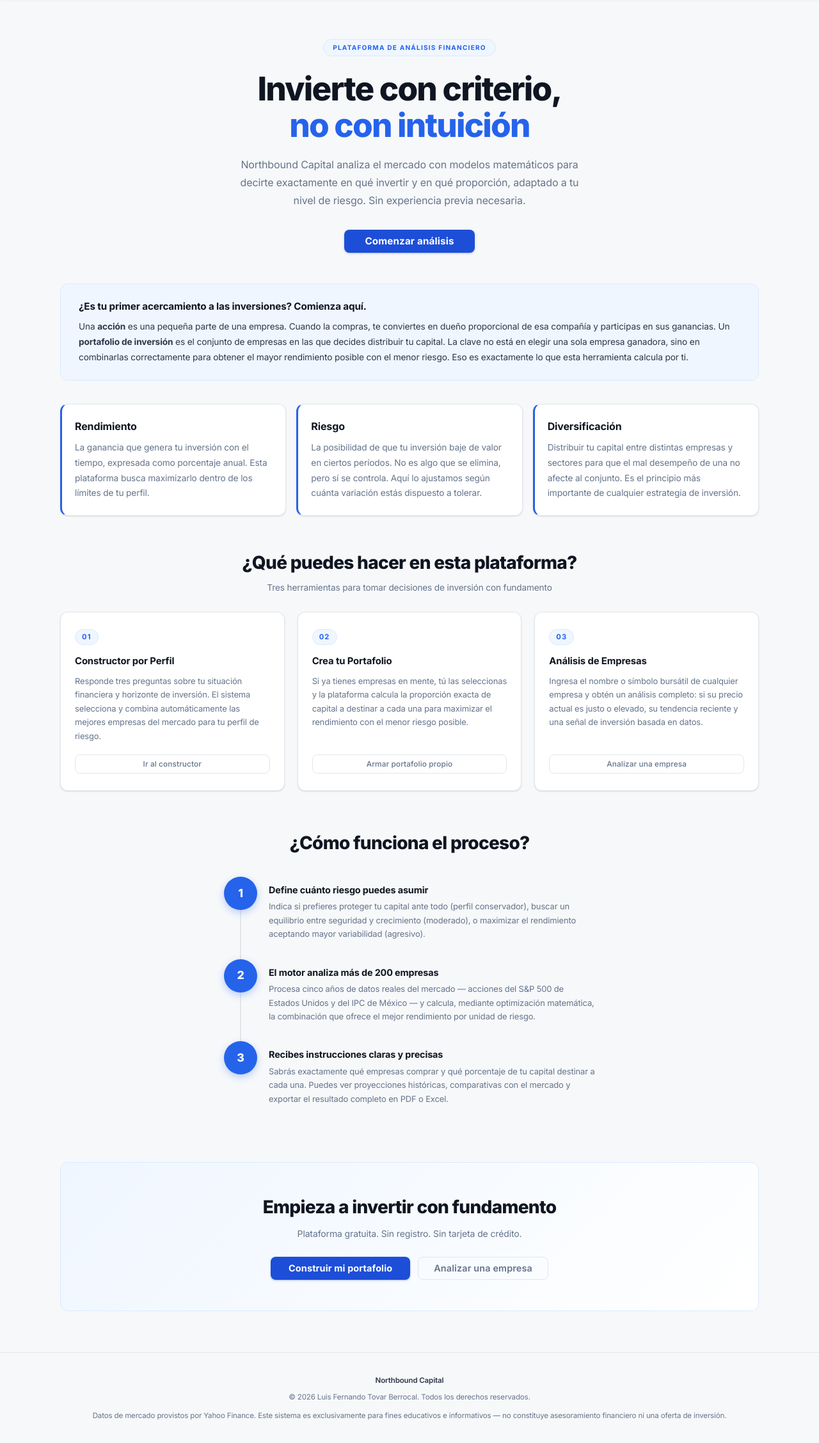
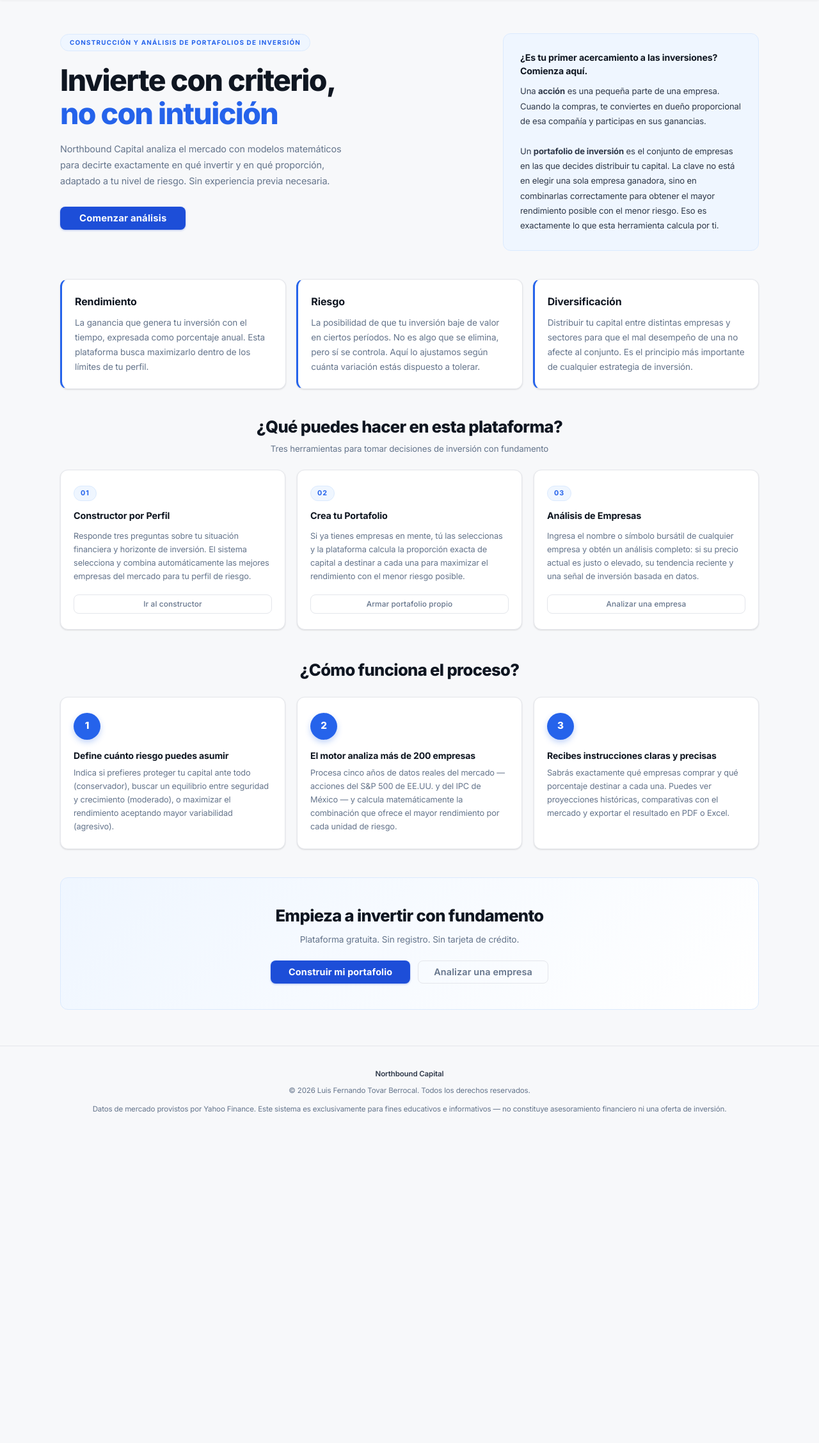
Before and after one commit to fernandotvr1900-ctrl/northbound-capital, a Flask app: page / in a window 1280 px wide. Shown: the part 57-2312 px from the top of the page at 64% size. After the commit the page ends 1797 px from the top, so only its background shows below. Run offline with Flask 3, Linux system fonts and the light colour scheme; some libraries are stand-ins or nearby versions.

Commit message:
Redesign intro page layout and fix page title
- Remove 'Optimización Markowitz' from browser tab title
- Change eyebrow to 'Construcción y análisis de portafolios de inversión'
- Convert hero to 2-column grid: copy+CTA left, concept box right
- Convert 'how it works' steps from vertical timeline to 3 horizontal cards
- Reduce all section margins for denser, more proportional layout

Co-Authored-By: Claude Sonnet 4.6 <noreply@anthropic.com>

```diff
--- a/templates/index.html
+++ b/templates/index.html
@@ -3,7 +3,7 @@
 <head>
 <meta charset="UTF-8" />
 <meta name="viewport" content="width=device-width, initial-scale=1.0" />
-<title>Northbound Capital — Optimización Markowitz</title>
+<title>Northbound Capital</title>
 <link rel="icon" type="image/png" href="/static/northbound-logo.png" />
 <link rel="apple-touch-icon" href="/static/northbound-logo.png" />
 <script src="https://cdn.jsdelivr.net/npm/chart.js@4.4.0/dist/chart.umd.min.js"></script>
@@ -998,55 +998,62 @@ body.dark .ci-row{border-color:rgba(255,255,255,.08)}
 }
 
 /* ─── PÁGINA DE INICIO / INTRODUCCIÓN ─────────────────────── */
-.intro-hero{padding:60px 0 48px;text-align:center;max-width:700px;margin:0 auto}
-.intro-hero .eyebrow{display:inline-flex;align-items:center;gap:8px;font-size:.63rem;font-weight:700;letter-spacing:.12em;text-transform:uppercase;color:var(--blue-600);background:var(--blue-50);border:1px solid var(--blue-100);padding:5px 14px;border-radius:99px;margin-bottom:22px}
-.intro-hero h1{font-size:clamp(2rem,5vw,3.2rem);font-weight:800;letter-spacing:-.035em;line-height:1.12;margin-bottom:18px}
-.intro-hero h1 em{font-style:normal;color:var(--blue-600)}
-.intro-hero .hero-sub{font-size:1rem;color:var(--muted);line-height:1.75;max-width:560px;margin:0 auto 32px}
-
-.intro-concept{background:var(--blue-50);border:1px solid var(--blue-100);border-radius:var(--radius);padding:24px 28px;margin-bottom:36px}
-.intro-concept h2{font-size:.95rem;font-weight:700;margin-bottom:8px;color:var(--text)}
-.intro-concept p{font-size:.855rem;color:var(--dim);line-height:1.75}
-
-.intro-terms{display:grid;grid-template-columns:repeat(3,1fr);gap:16px;margin:0 0 52px}
+/* Hero 2 columnas */
+.intro-hero-grid{display:grid;grid-template-columns:1fr 400px;gap:52px;align-items:start;padding:52px 0 44px}
+.intro-left .eyebrow{display:inline-flex;align-items:center;gap:8px;font-size:.62rem;font-weight:700;letter-spacing:.12em;text-transform:uppercase;color:var(--blue-600);background:var(--blue-50);border:1px solid var(--blue-100);padding:5px 14px;border-radius:99px;margin-bottom:20px}
+.intro-left h1{font-size:clamp(1.9rem,4vw,2.9rem);font-weight:800;letter-spacing:-.035em;line-height:1.12;margin-bottom:16px}
+.intro-left h1 em{font-style:normal;color:var(--blue-600)}
+.intro-left .hero-sub{font-size:.9rem;color:var(--muted);line-height:1.75;margin-bottom:28px;max-width:460px}
+
+/* Concepto (columna derecha del hero) */
+.intro-concept{background:var(--blue-50);border:1px solid var(--blue-100);border-radius:var(--radius);padding:26px 26px;position:sticky;top:80px}
+.intro-concept h2{font-size:.88rem;font-weight:700;margin-bottom:10px;color:var(--text)}
+.intro-concept p{font-size:.82rem;color:var(--dim);line-height:1.78}
+
+/* Cards de conceptos (Rendimiento / Riesgo / Diversificación) */
+.intro-terms{display:grid;grid-template-columns:repeat(3,1fr);gap:16px;margin:0 0 40px}
 .intro-term{background:var(--card);border:1px solid var(--border);border-left:3px solid var(--blue-600);border-radius:var(--radius);padding:22px 20px;text-align:left;box-shadow:var(--shadow-card)}
 .intro-term h4{font-size:1rem;font-weight:700;margin-bottom:10px;color:var(--text)}
-.intro-term p{font-size:.855rem;color:var(--muted);line-height:1.72}
-
-.intro-section-title{text-align:center;margin-bottom:28px}
-.intro-section-title h2{font-size:clamp(1.25rem,3vw,1.75rem);font-weight:800;letter-spacing:-.025em;margin-bottom:8px}
-.intro-section-title p{font-size:.85rem;color:var(--muted)}
-
-.intro-tool-grid{display:grid;grid-template-columns:repeat(3,1fr);gap:20px;margin-bottom:60px}
-.intro-tool-card{background:var(--card);border:1px solid var(--border);border-radius:var(--radius);padding:26px 22px;display:flex;flex-direction:column;gap:10px;box-shadow:var(--shadow-card);transition:box-shadow .2s,border-color .2s,transform .2s}
+.intro-term p{font-size:.845rem;color:var(--muted);line-height:1.7}
+
+/* Herramientas */
+.intro-section-title{text-align:center;margin-bottom:22px}
+.intro-section-title h2{font-size:clamp(1.2rem,2.5vw,1.6rem);font-weight:800;letter-spacing:-.025em;margin-bottom:6px}
+.intro-section-title p{font-size:.83rem;color:var(--muted)}
+.intro-tool-grid{display:grid;grid-template-columns:repeat(3,1fr);gap:18px;margin-bottom:44px}
+.intro-tool-card{background:var(--card);border:1px solid var(--border);border-radius:var(--radius);padding:24px 20px;display:flex;flex-direction:column;gap:10px;box-shadow:var(--shadow-card);transition:box-shadow .2s,border-color .2s,transform .2s}
 .intro-tool-card:hover{box-shadow:var(--shadow-lg);border-color:var(--accent-l);transform:translateY(-3px)}
-.itc-label{font-size:.7rem;font-weight:700;letter-spacing:.1em;color:var(--blue-600);background:var(--blue-50);border:1px solid var(--blue-100);padding:3px 10px;border-radius:99px;width:fit-content;margin-bottom:4px}
-.intro-tool-card h3{font-size:.93rem;font-weight:700;color:var(--text)}
-.intro-tool-card p{font-size:.81rem;color:var(--muted);line-height:1.65;flex:1}
-
-.intro-how{margin-bottom:60px}
-.intro-how h2{font-size:clamp(1.25rem,3vw,1.75rem);font-weight:800;letter-spacing:-.025em;margin-bottom:32px;text-align:center}
-.intro-steps{display:flex;flex-direction:column;gap:0;max-width:580px;margin:0 auto}
-.intro-step{display:grid;grid-template-columns:52px 1fr;gap:18px;padding-bottom:28px;position:relative}
-.intro-step:not(:last-child)::before{content:'';position:absolute;left:25px;top:52px;bottom:0;width:2px;background:var(--border);border-radius:2px}
-.is-num{width:52px;height:52px;border-radius:50%;background:var(--blue-600);color:#fff;font-size:1.1rem;font-weight:800;display:flex;align-items:center;justify-content:center;flex-shrink:0;z-index:1;box-shadow:0 4px 12px rgba(37,99,235,.3)}
-.intro-step-text{padding-top:10px}
-.intro-step-text h4{font-size:.9rem;font-weight:700;margin-bottom:5px;color:var(--text)}
-.intro-step-text p{font-size:.81rem;color:var(--muted);line-height:1.65}
-
-.intro-cta{text-align:center;padding:48px 32px;background:linear-gradient(135deg,var(--blue-50) 0%,var(--card) 100%);border:1px solid var(--blue-100);border-radius:var(--radius);margin-bottom:64px}
-.intro-cta h2{font-size:clamp(1.25rem,3vw,1.75rem);font-weight:800;letter-spacing:-.025em;margin-bottom:10px}
-.intro-cta p{font-size:.875rem;color:var(--muted);margin-bottom:26px}
+.itc-label{font-size:.67rem;font-weight:700;letter-spacing:.1em;color:var(--blue-600);background:var(--blue-50);border:1px solid var(--blue-100);padding:3px 10px;border-radius:99px;width:fit-content;margin-bottom:2px}
+.intro-tool-card h3{font-size:.9rem;font-weight:700;color:var(--text)}
+.intro-tool-card p{font-size:.8rem;color:var(--muted);line-height:1.65;flex:1}
+
+/* Pasos — 3 cards horizontales */
+.intro-how{margin-bottom:44px}
+.intro-how h2{font-size:clamp(1.2rem,2.5vw,1.6rem);font-weight:800;letter-spacing:-.025em;margin-bottom:22px;text-align:center}
+.intro-steps{display:grid;grid-template-columns:repeat(3,1fr);gap:18px}
+.intro-step{background:var(--card);border:1px solid var(--border);border-radius:var(--radius);padding:24px 20px;box-shadow:var(--shadow-card)}
+.is-num{width:42px;height:42px;border-radius:50%;background:var(--blue-600);color:#fff;font-size:.95rem;font-weight:800;display:flex;align-items:center;justify-content:center;margin-bottom:14px;box-shadow:0 4px 10px rgba(37,99,235,.28)}
+.intro-step h4{font-size:.875rem;font-weight:700;margin-bottom:6px;color:var(--text)}
+.intro-step p{font-size:.8rem;color:var(--muted);line-height:1.65}
+
+/* CTA final */
+.intro-cta{text-align:center;padding:40px 32px;background:linear-gradient(135deg,var(--blue-50) 0%,var(--card) 100%);border:1px solid var(--blue-100);border-radius:var(--radius);margin-bottom:56px}
+.intro-cta h2{font-size:clamp(1.2rem,2.5vw,1.6rem);font-weight:800;letter-spacing:-.025em;margin-bottom:8px}
+.intro-cta p{font-size:.855rem;color:var(--muted);margin-bottom:22px}
 .intro-cta-btns{display:flex;gap:12px;justify-content:center;flex-wrap:wrap}
 
+@media(max-width:960px){
+  .intro-hero-grid{grid-template-columns:1fr;gap:24px;padding:36px 0 28px}
+  .intro-concept{position:static}
+}
 @media(max-width:720px){
   .intro-terms{grid-template-columns:1fr 1fr}
   .intro-tool-grid{grid-template-columns:1fr}
-  .intro-hero{padding:40px 0 36px}
+  .intro-steps{grid-template-columns:1fr}
 }
 @media(max-width:480px){
   .intro-terms{grid-template-columns:1fr}
-  .intro-cta{padding:32px 20px}
+  .intro-cta{padding:28px 18px}
 }
 </style>
 </head>
@@ -1077,18 +1084,20 @@ body.dark .ci-row{border-color:rgba(255,255,255,.08)}
 <div class="page active" id="page-intro">
 <div class="wrap">
 
-  <!-- Hero -->
-  <div class="intro-hero">
-    <div class="eyebrow">Plataforma de análisis financiero</div>
+  <!-- Hero 2 columnas -->
+  <div class="intro-hero-grid">
+    <!-- Columna izquierda: copy + CTA -->
+    <div class="intro-left">
+      <div class="eyebrow">Construcción y análisis de portafolios de inversión</div>
       <h1>Invierte con criterio,<br/><em>no con intuición</em></h1>
       <p class="hero-sub">Northbound Capital analiza el mercado con modelos matemáticos para decirte exactamente en qué invertir y en qué proporción, adaptado a tu nivel de riesgo. Sin experiencia previa necesaria.</p>
-    <button onclick="switchPage('builder')" class="btn btn-primary" style="padding:14px 32px;font-size:.95rem;font-weight:700">Comenzar análisis</button>
-  </div>
-
-  <!-- ¿Qué es una acción y un portafolio? -->
+      <button onclick="switchPage('builder')" class="btn btn-primary" style="padding:13px 30px;font-size:.93rem;font-weight:700">Comenzar análisis</button>
+    </div>
+    <!-- Columna derecha: qué es una acción / portafolio -->
     <div class="intro-concept">
       <h2>¿Es tu primer acercamiento a las inversiones? Comienza aquí.</h2>
-    <p>Una <strong>acción</strong> es una pequeña parte de una empresa. Cuando la compras, te conviertes en dueño proporcional de esa compañía y participas en sus ganancias. Un <strong>portafolio de inversión</strong> es el conjunto de empresas en las que decides distribuir tu capital. La clave no está en elegir una sola empresa ganadora, sino en combinarlas correctamente para obtener el mayor rendimiento posible con el menor riesgo. Eso es exactamente lo que esta herramienta calcula por ti.</p>
+      <p>Una <strong>acción</strong> es una pequeña parte de una empresa. Cuando la compras, te conviertes en dueño proporcional de esa compañía y participas en sus ganancias.<br/><br/>Un <strong>portafolio de inversión</strong> es el conjunto de empresas en las que decides distribuir tu capital. La clave no está en elegir una sola empresa ganadora, sino en combinarlas correctamente para obtener el mayor rendimiento posible con el menor riesgo. Eso es exactamente lo que esta herramienta calcula por ti.</p>
+    </div>
   </div>
 
   <!-- 3 conceptos clave -->
@@ -1139,24 +1148,18 @@ body.dark .ci-row{border-color:rgba(255,255,255,.08)}
     <div class="intro-steps">
       <div class="intro-step">
         <div class="is-num">1</div>
-        <div class="intro-step-text">
         <h4>Define cuánto riesgo puedes asumir</h4>
-          <p>Indica si prefieres proteger tu capital ante todo (perfil conservador), buscar un equilibrio entre seguridad y crecimiento (moderado), o maximizar el rendimiento aceptando mayor variabilidad (agresivo).</p>
-        </div>
+        <p>Indica si prefieres proteger tu capital ante todo (conservador), buscar un equilibrio entre seguridad y crecimiento (moderado), o maximizar el rendimiento aceptando mayor variabilidad (agresivo).</p>
       </div>
       <div class="intro-step">
         <div class="is-num">2</div>
-        <div class="intro-step-text">
         <h4>El motor analiza más de 200 empresas</h4>
-          <p>Procesa cinco años de datos reales del mercado — acciones del S&amp;P 500 de Estados Unidos y del IPC de México — y calcula, mediante optimización matemática, la combinación que ofrece el mejor rendimiento por unidad de riesgo.</p>
-        </div>
+        <p>Procesa cinco años de datos reales del mercado — acciones del S&amp;P 500 de EE.UU. y del IPC de México — y calcula matemáticamente la combinación que ofrece el mayor rendimiento por cada unidad de riesgo.</p>
       </div>
       <div class="intro-step">
         <div class="is-num">3</div>
-        <div class="intro-step-text">
         <h4>Recibes instrucciones claras y precisas</h4>
-          <p>Sabrás exactamente qué empresas comprar y qué porcentaje de tu capital destinar a cada una. Puedes ver proyecciones históricas, comparativas con el mercado y exportar el resultado completo en PDF o Excel.</p>
-        </div>
+        <p>Sabrás exactamente qué empresas comprar y qué porcentaje destinar a cada una. Puedes ver proyecciones históricas, comparativas con el mercado y exportar el resultado en PDF o Excel.</p>
       </div>
     </div>
   </div>
```
Lines whose indentation alone changed are shown as unchanged.
